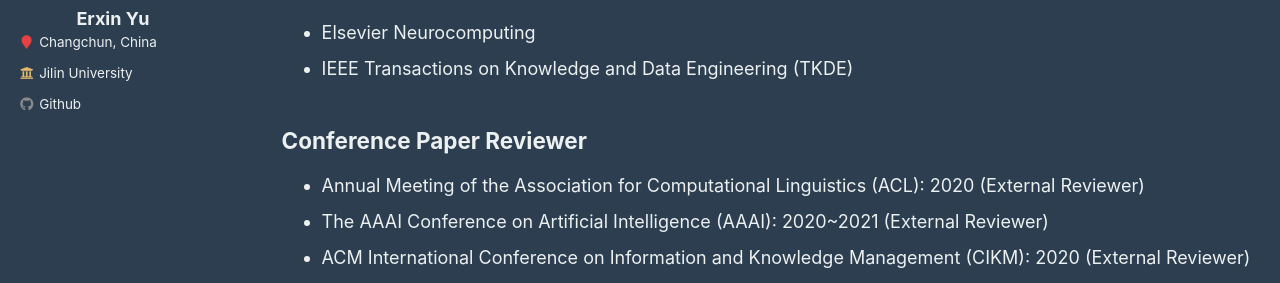
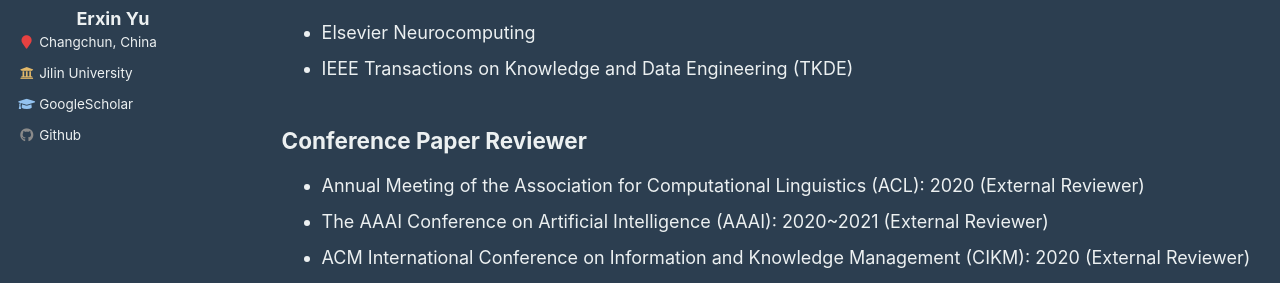
Before and after one commit to yuerxin1997/yuerxin1997.github.io, a Jekyll site: the page built from _pages/services.md, in a window 1280 px wide. Shown: the part 262-545 px from the top of the page. Built offline with Jekyll 4.4.1, drawn with Linux system fonts in a browser that asks for light colours.

Commit message:
first commit

```diff
--- a/_config.yml
+++ b/_config.yml
@@ -88,7 +88,7 @@ author:
   employer_site    : "http://global.jlu.edu.cn/"
   zhihu            :
   pubmed           :
-  google scholar    : "https://scholar.google.com/citations?hl=zh-CN&user=CkgmNFoAAAAJ&view_op=list_works&gmla=AJsN-F5L_bOcDqclMYl7Uavpu8nPizcO9LlQYPhhLf5pdowI-aBlF2Ps1x3vTBfsbYyGJRKt_CSSfQou-RYcFjmVg4rDvwk_4FIj4jtF3A81PsJDa4BU0rwsUw4E8I761VU8bdPVN_MCYE65JzxmoTxiOrsX-J26ew"
+  googlescholar    : "https://scholar.google.com/citations?hl=zh-CN&user=CkgmNFoAAAAJ&view_op=list_works&gmla=AJsN-F5L_bOcDqclMYl7Uavpu8nPizcO9LlQYPhhLf5pdowI-aBlF2Ps1x3vTBfsbYyGJRKt_CSSfQou-RYcFjmVg4rDvwk_4FIj4jtF3A81PsJDa4BU0rwsUw4E8I761VU8bdPVN_MCYE65JzxmoTxiOrsX-J26ew"
   email            : yuerxin1997@gmail.com
   researchgate     :
   uri              :
```
